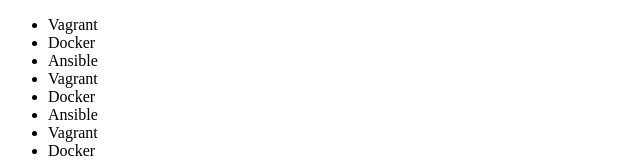
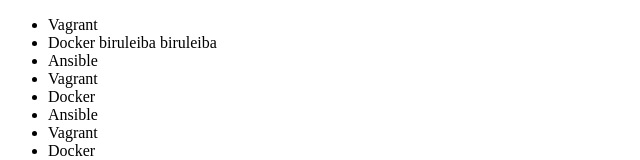
Before and after one commit to Luis-Robertoo/aprendendo-git, a plain HTML site: page index.html in a window 1280 px wide. Shown: the top 160 px of the page, without its empty margins (0-640 px from the left). Drawn offline with Linux system fonts and the light colour scheme.

Commit message:
editado item lista

```diff
--- a/index.html
+++ b/index.html
@@ -9,7 +9,7 @@
 <body>
     <ul>
         <li>Vagrant</li>
-        <li>Docker</li>
+        <li>Docker biruleiba biruleiba</li>
         <li>Ansible</li>
         <li>Vagrant</li>
         <li>Docker</li>
```
